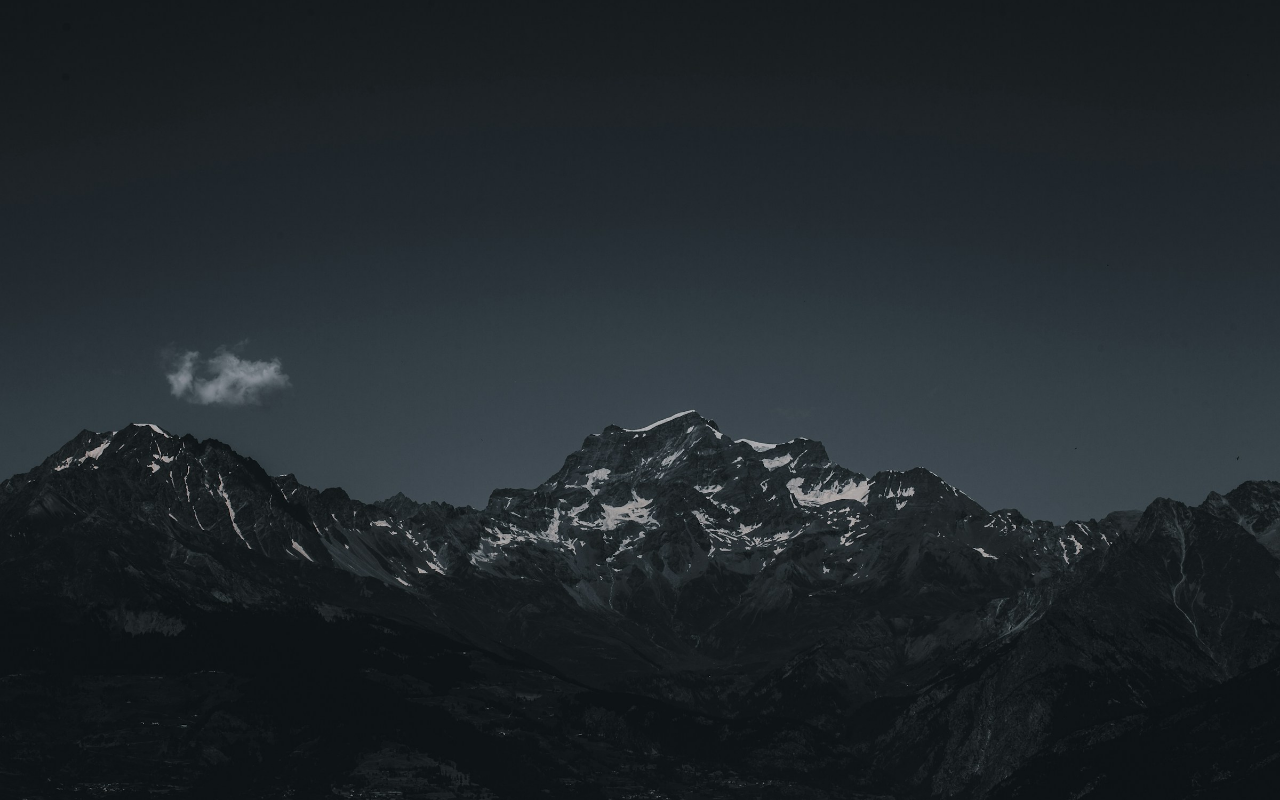
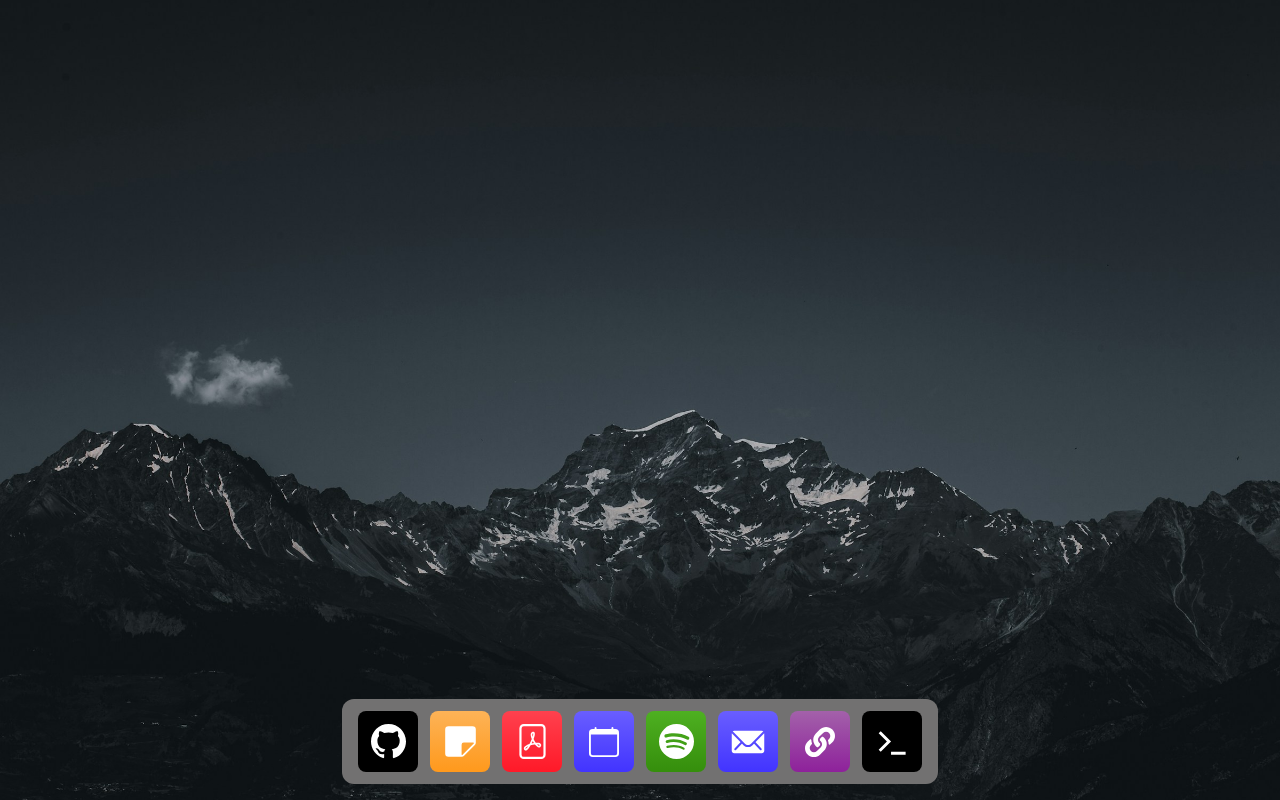
Before and after one commit to AnkitPaul7/mac-Os, a React (Vite) app: page / in a window 1280 px wide. Built offline with nearby package versions, Linux system fonts and the light colour scheme.

Commit message:
feat(Dock): add dock[]

```diff
--- a/src/App.jsx
+++ b/src/App.jsx
@@ -1,7 +1,10 @@
 import "./app.scss";
+import Dock from "./components/Dock";
 
 function App() {
-  return <main></main>;
+  return <main>
+    <Dock/>
+  </main>;
 }
 
 export default App;
--- /dev/null
+++ b/src/components/Dock.jsx
@@ -0,0 +1,19 @@
+import React from 'react'
+import "./dock.scss"
+
+const Dock = () => {
+    return(
+        <footer className='dock'>
+            <div className="icon github"><img src="/doc-icons/github.svg" alt="" /></div>
+            <div className="icon note"><img src="/doc-icons/note.svg" alt="" /></div>
+            <div className="icon pdf"><img src="/doc-icons/pdf.svg" alt="" /></div>
+            <div className="icon calender"><img src="/doc-icons/calender.svg" alt="" /></div>
+            <div className="icon spotify"><img src="/doc-icons/spotify.svg" alt="" /></div>
+            <div className="icon mail"><img src="/doc-icons/mail.svg" alt="" /></div>
+            <div className="icon link"><img src="/doc-icons/link.svg" alt="" /></div>
+            <div className="icon cli "><img src="/doc-icons/cli.svg" alt="" /></div>
+        </footer>
+    )
+}
+
+export default Dock;
--- /dev/null
+++ b/src/components/dock.scss
@@ -0,0 +1,58 @@
+.dock{
+    display: flex;
+    gap: 0.75rem;
+
+    position: absolute;
+    bottom: 1rem;
+    left: 50%;
+    transform: translateX(-50%);
+
+    background-color: rgb(114, 113, 113);
+    padding-inline: 1rem;
+    padding-block: 0.75rem;
+    border-radius: 0.75rem;
+
+    backdrop-filter: blur(5px);
+
+    .icon{
+        padding: 0.65rem;
+        border-radius: 0.5rem;
+        display: flex;
+        justify-content: center;
+        align-items: center;
+
+        aspect-ratio: 1/1;
+        width: 3.75rem;
+
+        transition: all 0.2s linear;
+    }
+
+    .github,
+    .cli{
+        background-color: black;
+    }
+    .note{
+        background: linear-gradient(to bottom, rgb(253, 179, 87), rgb(255, 153, 28));
+    }
+    .pdf{
+        background: linear-gradient(to bottom,rgb(255, 65, 78),rgb(255, 25, 40));
+    }
+    .calender,
+    .mail{
+        background: linear-gradient(to bottom, rgb(105, 94, 255),rgb(66, 52, 255));
+    }
+    .spotify{
+        background: linear-gradient(to bottom, rgb(78, 176, 33),rgb(53, 142, 12));
+    }
+    .link{
+        background: linear-gradient(to bottom, rgb(163, 97, 170),rgb(142, 33, 155));
+    }
+
+    .icon:hover{
+        transform: scale(1.25) translateY(-20%);
+    }
+    .icon:hover + .icon,
+    .icon:has(+ .icon:hover){
+        transform: scale(1.1) translateY(-10%);
+    }
+}
```
